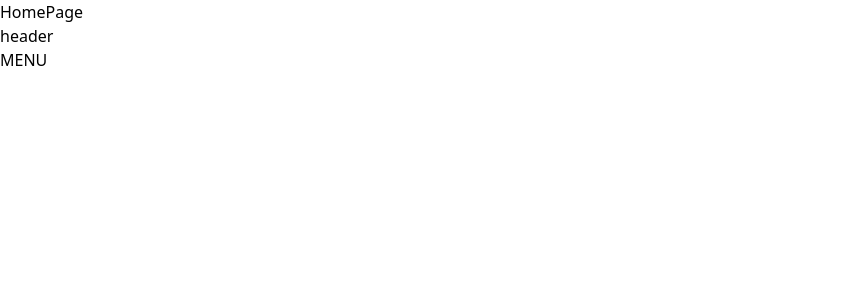
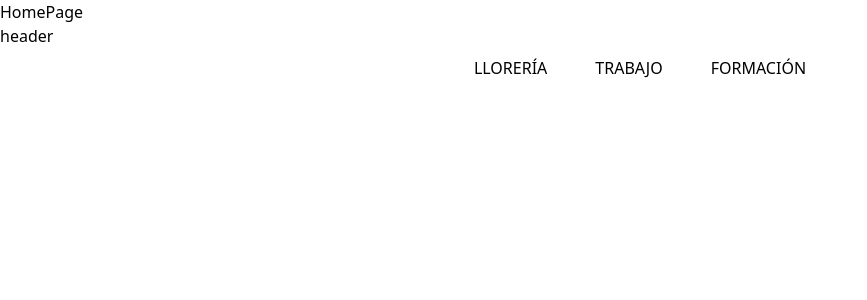
Before and after one commit to codeSistersHub/la-guarida-del-jr, a React (Vite) app: page / in a window 1280 px wide. Shown: the top 300 px of the page, without its empty margins (0-867 px from the left). Built offline with nearby package versions, Linux system fonts and the light colour scheme.

Commit message:
Add burger menu for mobile and menu nav for tablet and desktop

```diff
--- a/src/components/Menu.jsx
+++ b/src/components/Menu.jsx
@@ -1,8 +1,68 @@
-const Menu = ({ isOpen, toggleMenu }) => {
+import React, { useState } from 'react';
+import burger from '../assets/burger.svg';
+
+const Menu = () => {
+	const [isOpen, setIsOpen] = useState(false);
+	const [isTrabajoOpen, setIsTrabajoOpen] = useState(false);
+
+	const toggleMenu = () => {
+		setIsOpen(!isOpen);
+	};
+
+	const toggleTrabajoMenu = () => {
+		setIsTrabajoOpen(!isTrabajoOpen);
+	};
+
 	return (
-		<>
-			<h1>MENU</h1>
-		</>
+		<div>
+			{/* Menú hamburguesa para dispositivos móviles */}
+			<div className='md:hidden'>
+				<button className='p-4 focus:outline-none' onClick={toggleMenu}>
+					<img src={burger} alt='Burger menu icon' className='w-8' />
+				</button>
+			</div>
+
+			{/* Menú desplegable en dispositivos móviles */}
+			<div className={`${isOpen ? 'block' : 'hidden'} md:hidden`}>
+				<ul className='space-y-2'>
+					<li className='p-2'>LLORERÍA</li>
+					<li className='p-2'>
+						<button onClick={toggleTrabajoMenu}>TRABAJO</button>
+						{isTrabajoOpen && (
+							<ul className='ml-4 space-y-1'>
+							<li className='p-2'>OFERTAS DE EMPLEO</li>
+							<li className='p-2'>PRUEBAS TÉCNICAS</li>
+							<li className='p-2'>CONSEJOS</li>
+						</ul>
+						)}
+
+					</li>
+					<li className='p-2'>FORMACIÓN</li>
+				</ul>
+			</div>
+
+			{/* Menú de navegación para tamaños grandes */}
+			<div className='hidden md:flex justify-center space-x-8'>
+				<a href='#' className='p-2'>
+					LLORERÍA
+				</a>
+				<div className='relative group pt-2'>
+					<a href='#' className='p-2'>
+						TRABAJO
+					</a>
+					<div className='absolute hidden group-hover:block bg-white shadow-lg mt-2'>
+						<ul className='space-y-1'>
+							<li className='p-2'>OFERTAS DE EMPLEO</li>
+							<li className='p-2'>PRUEBAS TÉCNICAS</li>
+							<li className='p-2'>CONSEJOS</li>
+						</ul>
+					</div>
+				</div>
+				<a href='#' className='p-2'>
+					FORMACIÓN
+				</a>
+			</div>
+		</div>
 	);
 };
 
```
Also changed, not shown: src/assets/burger.svg (added).
